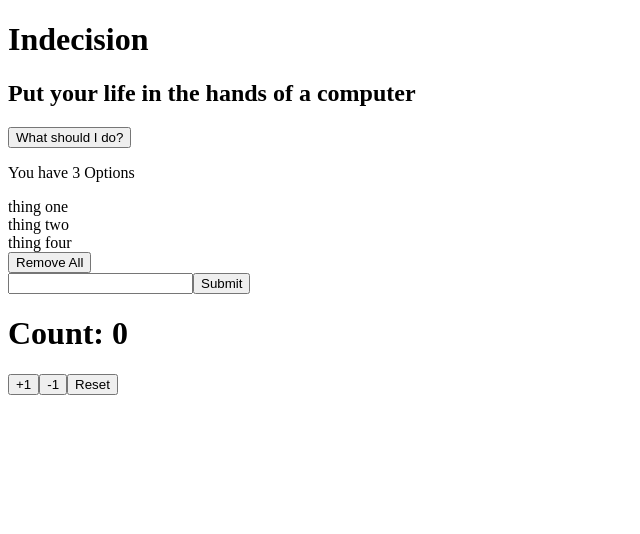
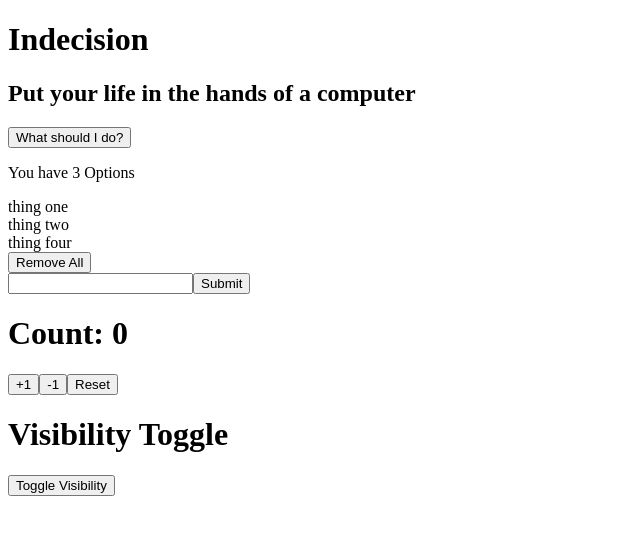
Before and after one commit to AlexLewis10/indeicision, a React (Create React App) app: page / in a window 1280 px wide. Shown: the top 534 px of the page, without its empty margins (0-640 px from the left). Built offline with nearby package versions, Linux system fonts and the light colour scheme.

Commit message:
Create Visibility component

```diff
--- /dev/null
+++ b/src/Fun/visibility.js
@@ -0,0 +1,38 @@
+import React, { Component } from 'react'
+
+export class Visibility extends Component {
+  constructor(props) {
+    super(props)
+    this.state = {
+      visibility: false
+    }
+
+    this.toggleVisibility = this.toggleVisibility.bind(this)
+  }
+
+  toggleVisibility() {
+    this.setState((prevState) => {
+      return {
+        visibility: !prevState.visibility
+      }
+    })
+  }
+
+  render() {
+    const info = (
+      <div>
+      <p>Info you can now see</p>
+    </div>
+    )
+
+    return (
+      <div>
+        <h1>Visibility Toggle</h1>
+        <button onClick={this.toggleVisibility}>Toggle Visibility</button>
+        { this.state.visibility ? info : null }
+      </div>
+    )
+  }
+}
+
+export default Visibility
--- a/src/components/counter.js
+++ b/src/components/counter.js
@@ -22,7 +22,7 @@ export class Counter extends Component {
   handleMinusOne() {
     this.setState((prevState) => {
       return {
-        count: prevState.count -1
+        count: prevState.count - 1
       }
     })
   }
--- a/src/components/home.js
+++ b/src/components/home.js
@@ -4,6 +4,7 @@ import Action from './action'
 import Options from './options'
 import AddOption from './addOption'
 import Counter from './counter'
+import Visibility from '../Fun/visibility'
 
 export class Home extends Component {
   render() {
@@ -17,6 +18,7 @@ export class Home extends Component {
         <Options options={options}/>
         <AddOption />
         <Counter />
+        <Visibility />
       </div>
     )
   }
```
